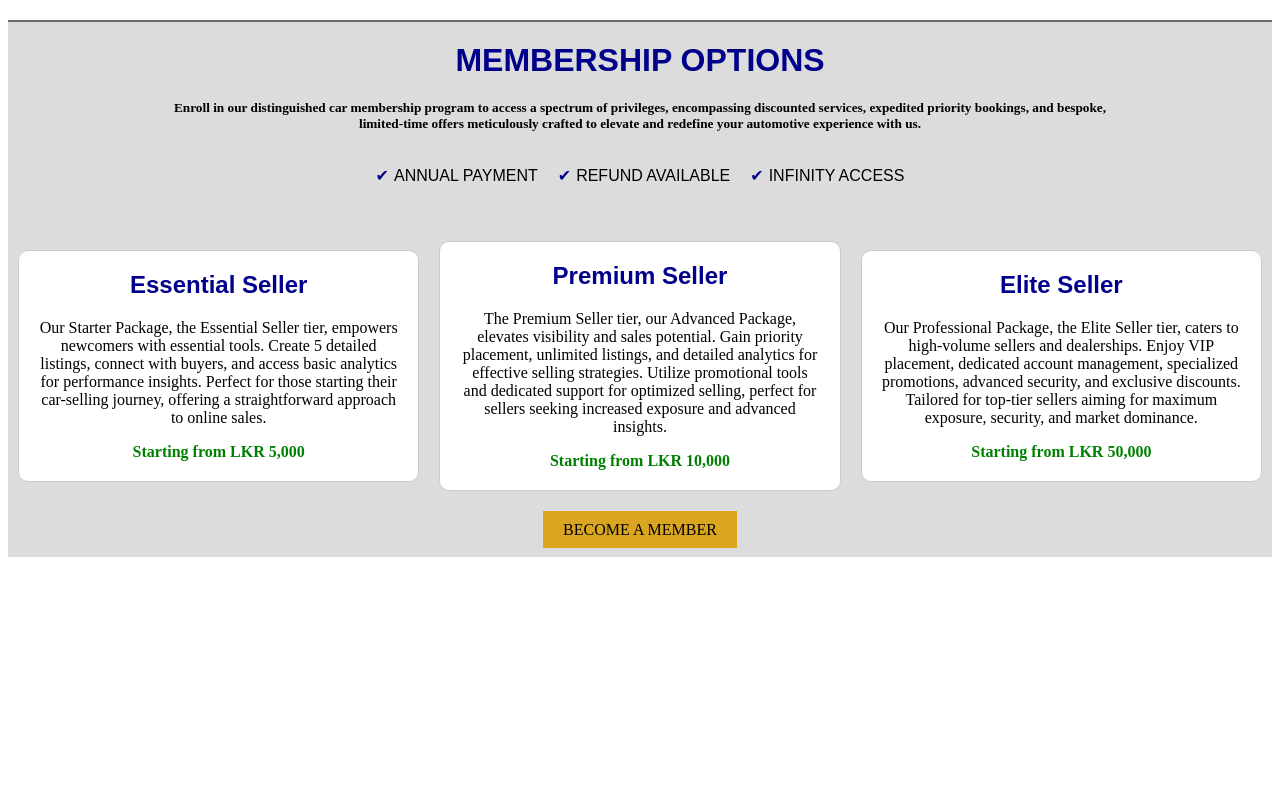
After one commit to SanidiUthsari/BAD--DJANGO-PROJECT-, a Django app: template showroom/templates/showroom/membership.html in a window 1280 px wide. The commit adds this page. Run offline with Django 4.2, Linux system fonts and the light colour scheme; the template is opened without the code that fills it, so the values that code supplies are empty.

```diff
--- a/showroom/forms.py
+++ b/showroom/forms.py
@@ -15,7 +15,11 @@ class ContactForm(forms.Form):
 
         return cleaned_data
 
+
 class ProfileForm(forms.ModelForm):
+    bid_start_date = forms.DateField(widget=forms.DateInput(attrs={'type': 'date', 'placeholder': 'YYYY-MM-DD'}))
+    bid_end_date = forms.DateField(widget=forms.DateInput(attrs={'type': 'date', 'placeholder': 'YYYY-MM-DD'}))
+
     class Meta:
         model = Profile
         fields = "__all__"
--- a/showroom/models.py
+++ b/showroom/models.py
@@ -24,6 +24,9 @@ class Profile(models.Model):
     bid_start_date = models.DateTimeField()
     bid_end_date = models.DateTimeField()
 
+    def get_winning_bid(self):
+        return self.bid_set.filter(is_winner=True).first()
+
 
     def save(self, *args, **kwargs):
         print(f"Data Updated for {self.name}")
--- a/showroom/templates/showroom/base.html
+++ b/showroom/templates/showroom/base.html
@@ -1,4 +1,6 @@
 {% load static %}
+{% now 'Y-m-d H:i:s' as now %}
+
 <!DOCTYPE html>
 <html>
 <head>
--- /dev/null
+++ b/showroom/templates/showroom/membership.html
@@ -0,0 +1,57 @@
+<body>
+<div style="background-color: #DCDCDC;">
+
+    <hr style="border: 1px solid rgba(0, 0, 0, 0.5); margin-top: 20px;">
+    <h1 style="color: #00008B; text-align: center; margin-top: 20px; font-weight: bold; font-family: 'Arial', sans-serif;">MEMBERSHIP OPTIONS</h1>
+    <h5 style="text-align: center; color: #000000; margin: 0 150px;">
+    Enroll in our distinguished car membership program to access a spectrum of privileges, encompassing discounted services, expedited priority bookings, and bespoke, limited-time offers meticulously crafted to elevate and redefine your automotive experience with us.
+</h5>
+    <br>
+<div style="display: flex; justify-content: center; font-family: Arial, sans-serif;">
+  <ul style="list-style: none; padding: 0; display: flex;">
+    <li style="color: black; display: flex; align-items: center; margin-right: 20px;">
+      <span style="color: #00008B; margin-right: 5px;">✔</span> ANNUAL PAYMENT
+    </li>
+    <li style="color: black; display: flex; align-items: center; margin-right: 20px;">
+      <span style="color: #00008B; margin-right: 5px;">✔</span> REFUND AVAILABLE
+    </li>
+    <li style="color: black; display: flex; align-items: center;">
+      <span style="color: #00008B; margin-right: 5px;">✔</span> INFINITY ACCESS
+    </li>
+  </ul>
+</div>
+    <div style="display: flex;
+        justify-content: center;
+        align-items: center;
+        flex-wrap: wrap;
+        margin-top: 30px;">
+
+        <div style="flex: 1;
+        margin: 10px;
+        border: 1px solid #ccc;
+        padding: 20px;
+        border-radius: 10px;
+        background-color: #ffffff;">
+            <h2 style="margin-top: 0; text-align: center; font-family: Arial, sans-serif; font-weight: bold; color: #00008B;">Essential Seller</h2>
+            <p style="text-align: center;">Our Starter Package, the Essential Seller tier, empowers newcomers with essential tools. Create 5 detailed listings, connect with buyers, and access basic analytics for performance insights. Perfect for those starting their car-selling journey, offering a straightforward approach to online sales.</p>
+            <strong style="display: block; text-align: center; color: green;">Starting from LKR 5,000</strong>
+        </div>
+      <div style="flex: 1; margin: 10px; border: 1px solid #ccc; padding: 20px; border-radius: 10px; background-color: #ffffff;">
+            <h2 style="margin-top: 0; text-align: center; font-family: Arial, sans-serif; font-weight: bold; color: #00008B;">Premium Seller</h2>
+            <p style="text-align: center;">The Premium Seller tier, our Advanced Package, elevates visibility and sales potential. Gain priority placement, unlimited listings, and detailed analytics for effective selling strategies. Utilize promotional tools and dedicated support for optimized selling, perfect for sellers seeking increased exposure and advanced insights.</p>
+            <strong style="display: block; text-align: center; color: green;">Starting from LKR 10,000</strong>
+      </div>
+
+        <div style="flex: 1; margin: 10px; border: 1px solid #ccc; padding: 20px; border-radius: 10px; background-color: #ffffff;">
+            <h2 style="margin-top: 0; text-align: center; font-family: Arial, sans-serif; font-weight: bold; color: #00008B;">Elite Seller</h2>
+            <p style="text-align: center;">Our Professional Package, the Elite Seller tier, caters to high-volume sellers and dealerships. Enjoy VIP placement, dedicated account management, specialized promotions, advanced security, and exclusive discounts. Tailored for top-tier sellers aiming for maximum exposure, security, and market dominance.</p>
+            <strong style="display: block; text-align: center; color: green;">Starting from LKR 50,000</strong>
+        </div>
+    </div>
+
+    <div style="text-align: center; margin-top: 20px;">
+        <a href="{% url 'account:register' %}" class="btn btn-outline-dark" style="background-color: #DAA520; color: black; padding: 10px 20px; text-decoration: none;">BECOME A MEMBER</a>
+    </div>
+    <br>
+</div>
+</body>
```
Also changed, not shown: showroom/templates/showroom/home_list.html (+9 -2 lines), showroom/views.py (+23 -4 lines), showroom/migrations/0007_profile_bid_end_date_profile_bid_start_date.py (added), showroom/templates/showroom/new_profile.html (line endings or trailing spaces).
